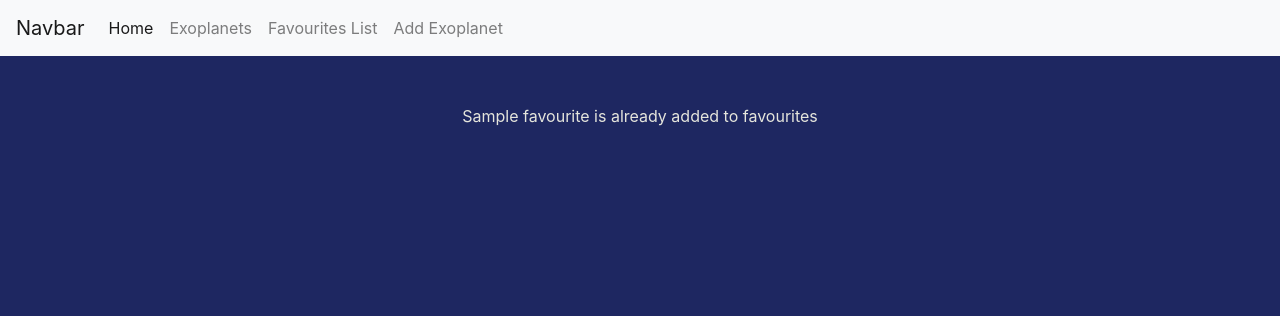
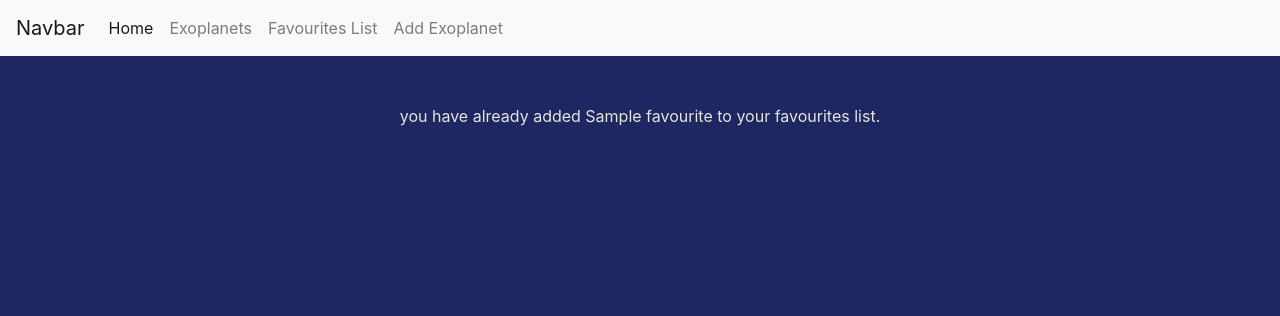
Before and after one commit to Astig-1982/The-Exoplanet-Project, a Flask app: template templates/already_favourite.html in a window 1280 px wide. Shown: the top 316 px of the page. Run offline with Flask 2, Linux system fonts and the light colour scheme; the template is opened without the code that fills it: most values are stand-ins (such as "Sample title", 1, 10 or a date in 2020); some libraries are stand-ins or nearby versions.

Commit message:
Modified message to display when exoplanet is already added to favourites list

```diff
--- a/templates/already_favourite.html
+++ b/templates/already_favourite.html
@@ -8,7 +8,7 @@
    <div id="exoplanets_container" class="container">
    <div id="exoplanets_title" class="row">
    <div class="col-12">
-   <p>{{ favourite.planet_name }} is already added to favourites</p>
+   <p>you have already added {{ favourite.planet_name }} to your favourites list.</p>
              </div>
        </div>
         </div>
```
